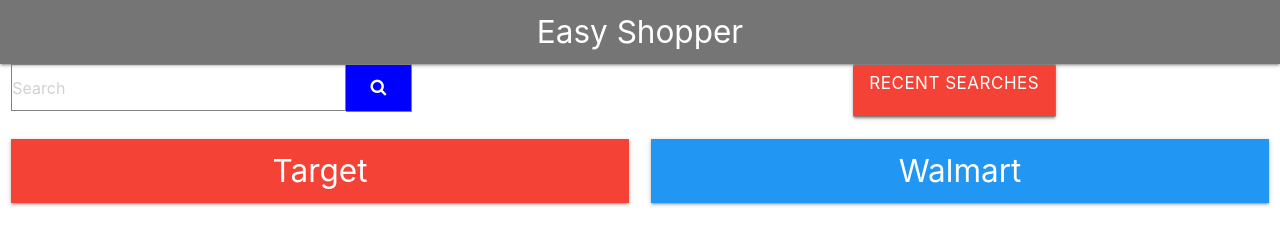
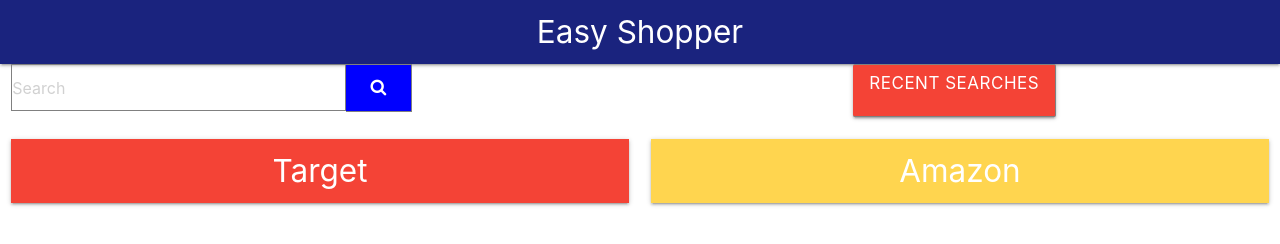
Before and after one commit to ShueMoua/Price-Comparison-App, a plain HTML site: page index.html in a window 1280 px wide. Drawn offline with nearby package versions, Linux system fonts and the light colour scheme.

Commit message:
Updated HTML(color and switch Walmart for amazon)

```diff
--- a/index.html
+++ b/index.html
@@ -13,7 +13,7 @@
 
 <body>
     <nav>
-        <div class="nav-wrapper grey darken-1">
+        <div class="nav-wrapper indigo darken-4">
             <a href="#" class="brand-logo center">Easy Shopper</a>
             <ul id="nav-mobile" class="left hide-on-med-and-down">
             </ul>
@@ -54,8 +54,8 @@
         <!--(other Store)-->
         <div class="col s6">
             <nav>
-                <div class="nav-wrapper blue" id="walmartContainer">
-                    <a href="https://www.walmart.com/" class="brand-logo center">Walmart</a>
+                <div class="nav-wrapper amber lighten-2" id="walmartContainer">
+                    <a href="https://www.amazon.com/" class="brand-logo center">Amazon</a>
                     <ul id="nav-mobile" class="left hide-on-med-and-down">
                     </ul>
                 </div>
```
Also changed, not shown: script.js (deleted), 1 other file.
